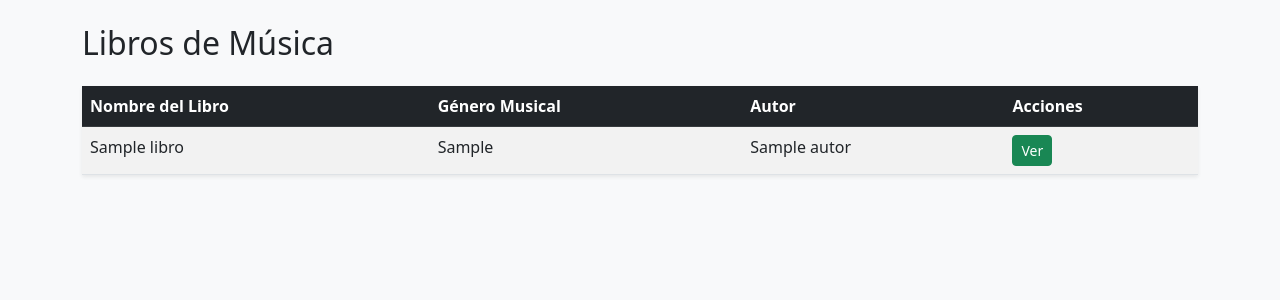
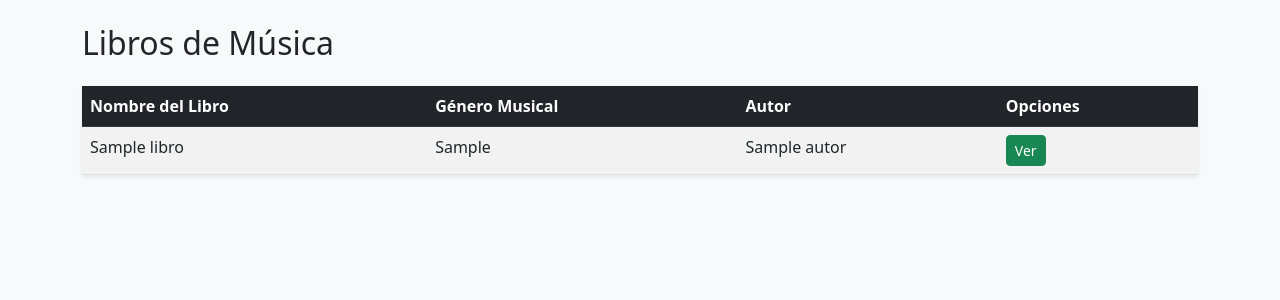
Before and after one commit to gonzalocc6/sis_biblioteca_libros_Django, a Django app: page / in a window 1280 px wide. Shown: the part 56-356 px from the top of the page. Run offline with Django 5.2, Linux system fonts and the light colour scheme; tables that the repository leaves empty hold one stand-in row (values such as "Sample post").

Commit message:
Primer commit con la segunda app Django

```diff
--- a/biblioteca/templates/libros/index.html
+++ b/biblioteca/templates/libros/index.html
@@ -24,7 +24,7 @@
             <th>Nombre del Libro</th>
             <th>Género Musical</th>
             <th>Autor</th>
-            <th>Acciones</th>
+            <th>Opciones</th>
         </tr>
     </thead>
     <tbody>
```
